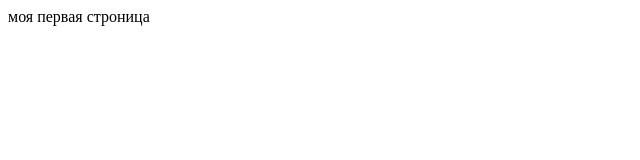
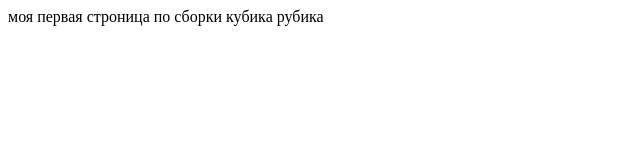
Before and after one commit to Tuhtaev/grif, a plain HTML site: page index.html in a window 1280 px wide. Shown: the whole page, without its empty margins (0-640 px from the left). Drawn offline with Linux system fonts and the light colour scheme.

Commit message:
Update index.html

```diff
--- a/index.html
+++ b/index.html
@@ -3,6 +3,6 @@
 <title>моя первая строница по сборкии кубика рубика</title>
 </nead>
 <body>
-моя первая строница
+моя первая строница по сборки кубика рубика
 </body>
 </html>
```
